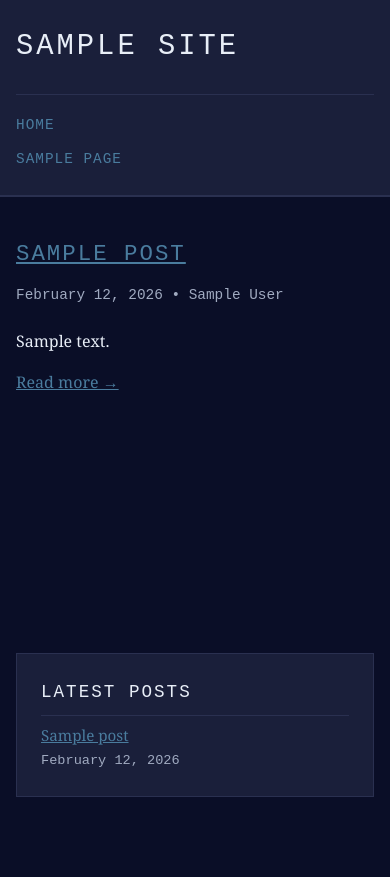
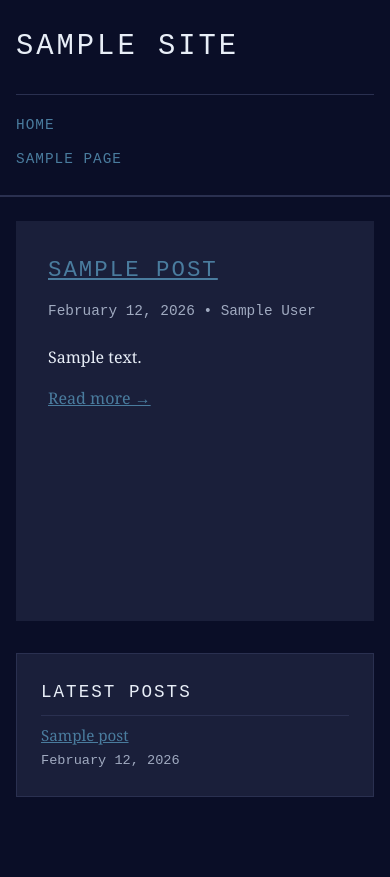
Before and after one commit to Fleench/flench-theme, a WordPress theme: template index.php in a window 390 px wide. Shown: the top 877 px of the page. Run offline with PHP 8.4 and a stand-in for WordPress, Linux system fonts and the light colour scheme; the site name, menu and one post (Sample post) are stand-ins, and other content is empty.

Commit message:
Update layout for 90s style and mobile optimization
- Moved comments template from sidebar-left to main-content in index.php.
- Updated style.css:
  - Added background color to main-content.
  - Made site-header transparent.
  - Centered main-navigation.
  - Reordered main-content to appear first on mobile devices.

Co-authored-by: Fleench <47568518+Fleench@users.noreply.github.com>

```diff
--- a/index.php
+++ b/index.php
@@ -8,14 +8,7 @@ get_header();
 
 	<!-- LEFT SIDEBAR: COMMENTS -->
 	<aside class="sidebar-left">
-		<?php
-		if ( is_singular() && comments_open() ) {
-			?>
-			<h3><?php _e( 'Discussion', 'void-theme' ); ?></h3>
-			<?php comments_template(); ?>
-			<?php
-		}
-		?>
+		<!-- Sidebar left content moved to main content -->
 	</aside>
 
 	<!-- MAIN CONTENT -->
@@ -77,6 +70,14 @@ get_header();
 							?>
 						</footer>
 						<?php
+						if ( comments_open() ) {
+							?>
+							<div id="comments-section">
+								<h3><?php _e( 'Discussion', 'void-theme' ); ?></h3>
+								<?php comments_template(); ?>
+							</div>
+							<?php
+						}
 					}
 					?>
 				</article>
--- a/style.css
+++ b/style.css
@@ -63,7 +63,7 @@ a:hover {
 
 /* Header & Banner */
 .site-header {
-  background-color: var(--deep-blue);
+  background-color: transparent;
   border-bottom: 2px solid var(--border-color);
   padding: 2em 2em;
   margin-bottom: 2em;
@@ -110,6 +110,7 @@ a:hover {
   display: flex;
   gap: 2em;
   flex-wrap: wrap;
+  justify-content: center;
 }
 
 .main-navigation a {
@@ -152,6 +153,8 @@ a:hover {
 /* Main Content */
 .main-content {
   min-height: 400px;
+  background-color: var(--deep-blue);
+  padding: 2em;
 }
 
 article {
@@ -368,6 +371,10 @@ article:last-child {
     gap: 1.5em;
   }
 
+  .main-content {
+    order: -1;
+  }
+
   .sidebar-left,
   .sidebar-right {
     order: initial;
```
